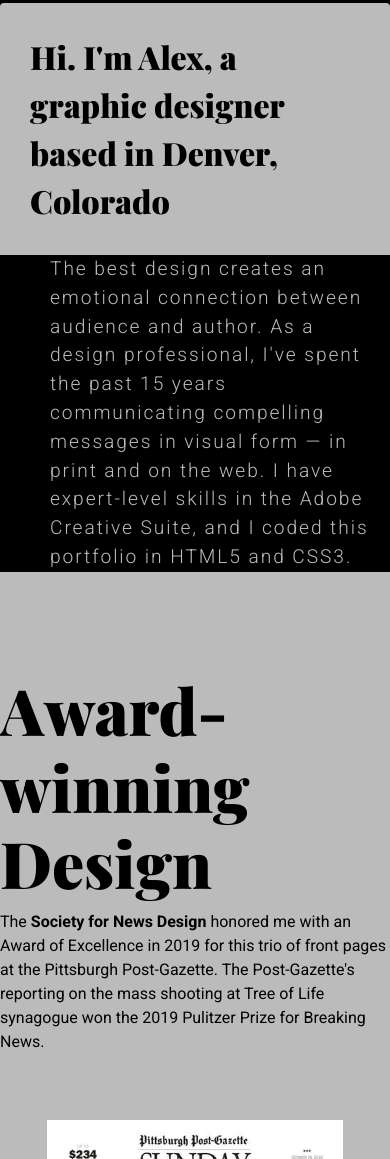
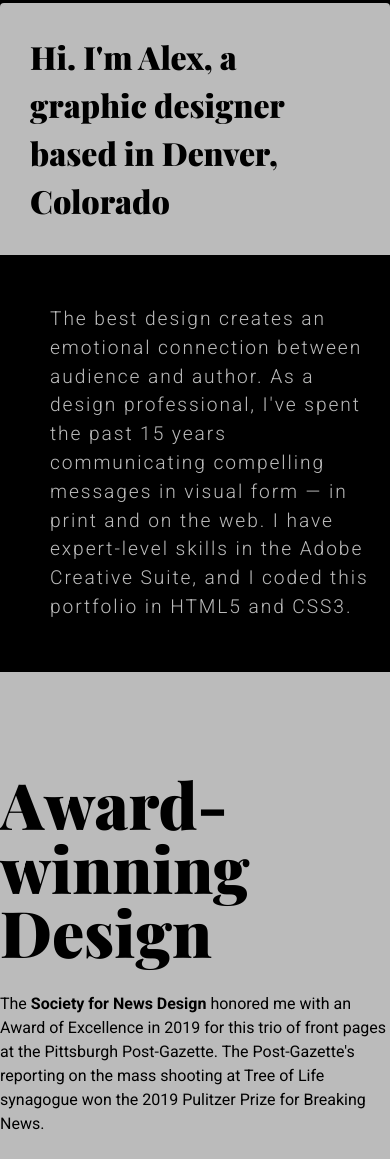
Before and after one commit to ACmiller77/Design-Portfolio-2020, a plain HTML site: page index.html in a window 390 px wide. Shown: the part 841-2000 px from the top of the page. Drawn offline with nearby package versions, Linux system fonts and the light colour scheme.

Commit message:
made introductory blurb responsive with Bootstrap display properties

```diff
--- a/index.html
+++ b/index.html
@@ -32,16 +32,25 @@
       </div>
     </section>
 
-    <section class="about-me">
+<!--PC-->
+    <section class="about-me d-none d-md-block">
       <div class="container">
         <div class="row">
           <div class="blurb col-sm-4 rounded-top">Hi. I'm Alex, a graphic designer based in Denver, Colorado</div>
           <div class=" blurb-2 col-sm-8">The best design creates an emotional connection between audience and author. As a design professional, I've spent the past 15 years communicating compelling messages in visual form — in print and on the web. I have expert-level skills in the Adobe Creative Suite, and I coded this portfolio in HTML5 and CSS3.</div>
         </div>
       </div>
+    </section>
+
+<!--Mobile-->
+<section class="about-me d-sm-none">
+  <div class="container">
+    <div class="row">
+      <div class="blurb col-sm-4 rounded-top">Hi. I'm Alex, a graphic designer based in Denver, Colorado</div>
+      <div class=" blurb-mobile col-sm-8">The best design creates an emotional connection between audience and author. As a design professional, I've spent the past 15 years communicating compelling messages in visual form — in print and on the web. I have expert-level skills in the Adobe Creative Suite, and I coded this portfolio in HTML5 and CSS3.</div>
     </div>
-
-    </section>
+  </div>
+</section>
 
 <!--awards-->
     <section class="awards">
--- a/style.css
+++ b/style.css
@@ -56,6 +56,18 @@
   font-weight: 300;
   padding-left: 50px;
   letter-spacing: .1em;
+
+}
+
+.blurb-mobile {
+  color: rgb(187, 187, 187);
+  font-size: 120%;
+  font-family: 'Roboto', sans-serif;
+  font-weight: 300;
+  padding-left: 50px;
+  padding-top: 50px;
+  padding-bottom: 50px;
+  letter-spacing: .1em;
 }
 
 .awards {
@@ -69,6 +81,8 @@
   color: black;
   font-size: 400%;
   padding-top: 100px;
+  padding-bottom: 20px;
+  line-height: 100%;
 }
 
 .body-text {
@@ -95,6 +109,8 @@
   color: rgb(72,72,72);
   font-size: 400%;
   padding-top: 100px;
+  padding-bottom: 20px;
+  line-height: 100%;
 }
 
 .body-text-gray {
```
